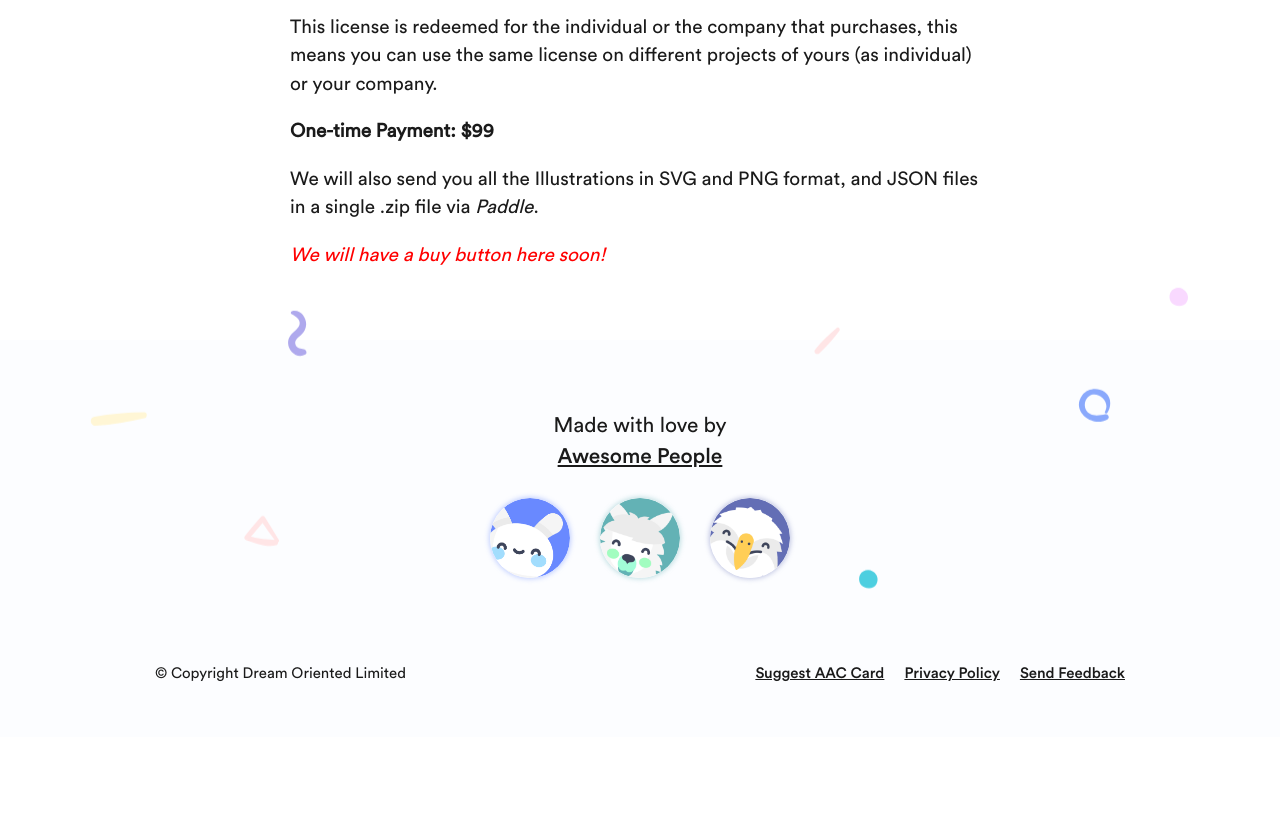
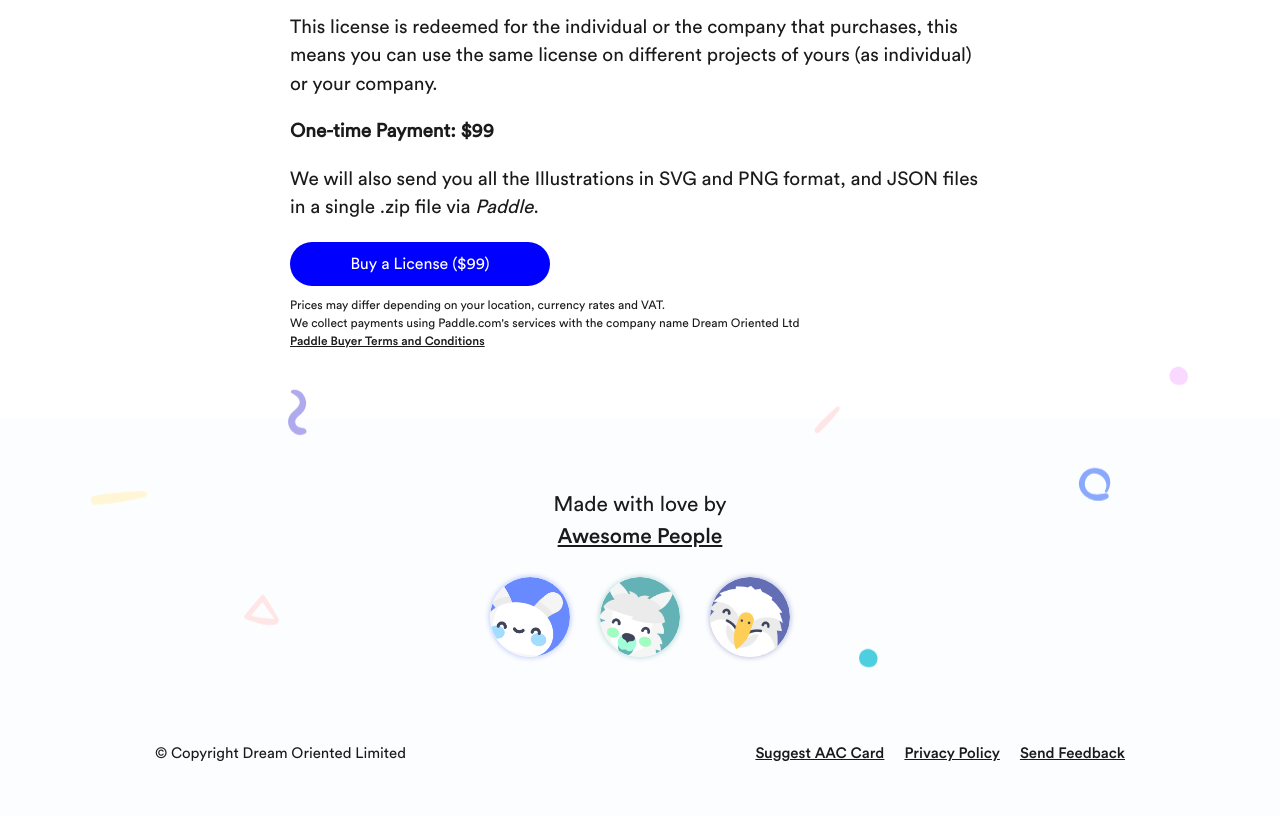
Before and after one commit to assistivecards/assistivecards, a Gatsby site: page /licensing in a window 1280 px wide. Shown: the part 739-1558 px from the top of the page. Before the commit the page ends 1486 px from the top, so only its background shows below. Built offline with nearby package versions, Linux system fonts and the light colour scheme; Gatsby itself is replaced by a stand-in of ours.

Commit message:
add paddle

```diff
--- a/src/components/layout.css
+++ b/src/components/layout.css
@@ -290,6 +290,19 @@ table tr td:nth-child(1) span{
 
 .footerLinks div:nth-child(2) a {
   margin-left: 20px;
+}
+
+.btn {
+  cursor: pointer;
+  width: 260px;
+  height: 44px;
+  border-radius: 22px;
+  background: blue;
+  color: #fff;
+  text-align: center;
+  align-items: center;
+  line-height: 44px;
+  margin-bottom: 10px;
 }
 
 
--- a/src/pages/licensing.js
+++ b/src/pages/licensing.js
@@ -1,17 +1,26 @@
-import React from "react"
+import React, {useEffect} from "react"
 import { Link, graphql } from "gatsby"
+import Helmet from "react-helmet"
 
 import Layout from "../components/layout"
 import SEO from "../components/seo"
 import T from "../ui"
 
-
 export default function Template({
   data, path // this prop will be injected by the GraphQL query below.
 }) {
 
+  let openCheckout = () => {
+
+    window.Paddle.Setup({ vendor: 106664 });
+    window.Paddle.Checkout.open({ product: 645445 });
+	}
+
   return (
     <Layout language={"en"}>
+      <Helmet>
+        <script src="https://cdn.paddle.com/paddle/paddle.js"></script>
+      </Helmet>
       <SEO title="Licensing" description="Helps non-verbal kids to communicate with their parents, teachers and friends."/>
       <div className="content">
         <div className="blogPostCarrier">
@@ -31,7 +40,10 @@ export default function Template({
 
           <p><strong>One-time Payment: $99</strong></p>
           <p>We will also send you all the Illustrations in SVG and PNG format, and JSON files in a single .zip file via <em>Paddle</em>.</p>
-          <p><em style={{color: "red"}}>We will have a buy button here soon!</em></p>
+          <div className="btn" onClick={() => openCheckout()}>Buy a License ($99)</div>
+          <p style={{fontSize: 12}}>Prices may differ depending on your location, currency rates and VAT.<br/>
+          We collect payments using Paddle.com's services with the company name Dream Oriented Ltd<br/>
+          <a href="https://paddle.com/legal-buyers/" target="_blank">Paddle Buyer Terms and Conditions</a></p>
         </div>
       </div>
     </Layout>
```
